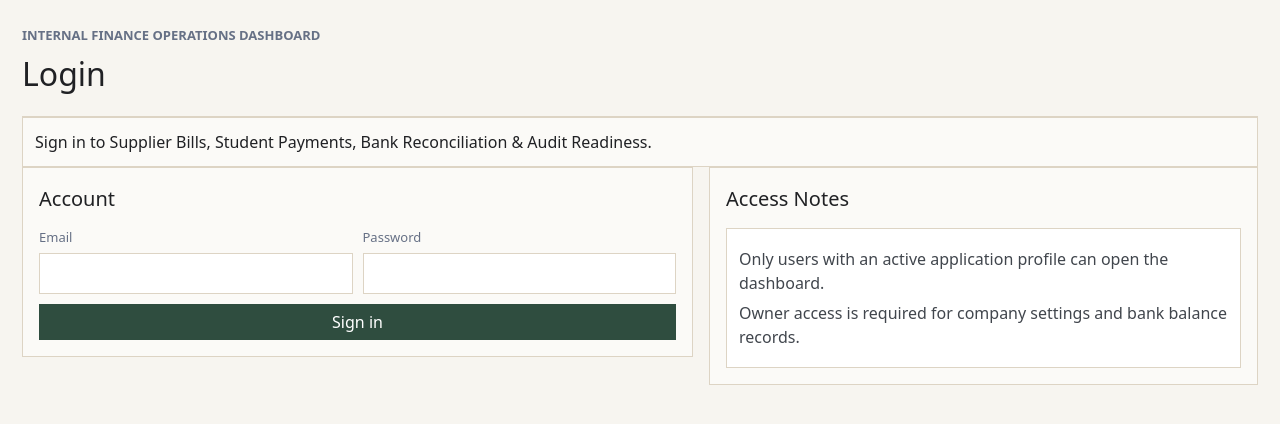
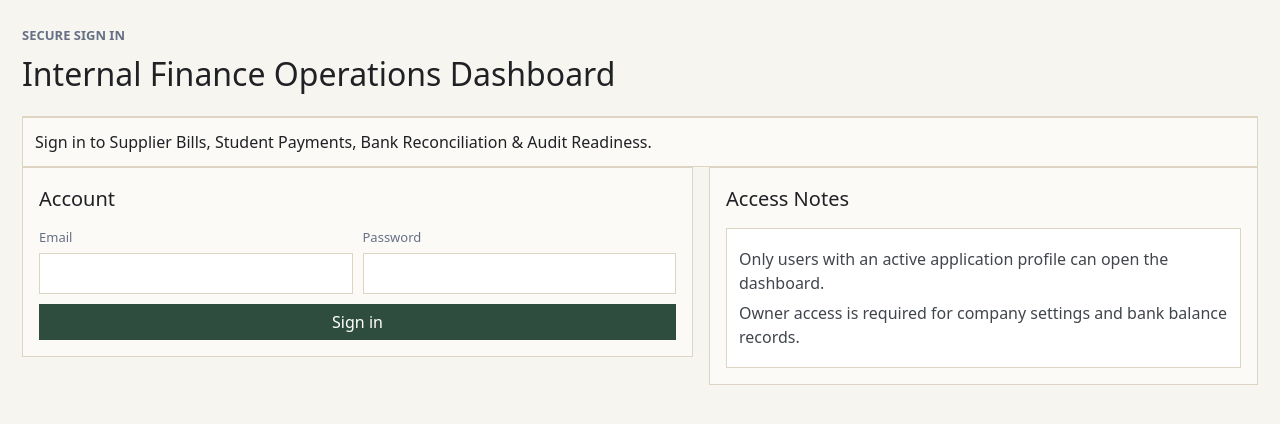
Before and after one commit to sfchong72/expenses-tracker-bankrecon, a Next.js app: page /login in a window 1280 px wide. Shown: the top 424 px of the page. Built offline with nearby package versions, Linux system fonts and the light colour scheme; no server answers.

Commit message:
Refine finance dashboard UI and voucher preview

```diff
--- a/app/login/page.tsx
+++ b/app/login/page.tsx
@@ -59,8 +59,8 @@ export default function LoginPage() {
     <main>
       <header>
         <div>
-          <span>Internal Finance Operations Dashboard</span>
-          <h1>Login</h1>
+          <span>Secure sign in</span>
+          <h1>Internal Finance Operations Dashboard</h1>
         </div>
       </header>
 
```
